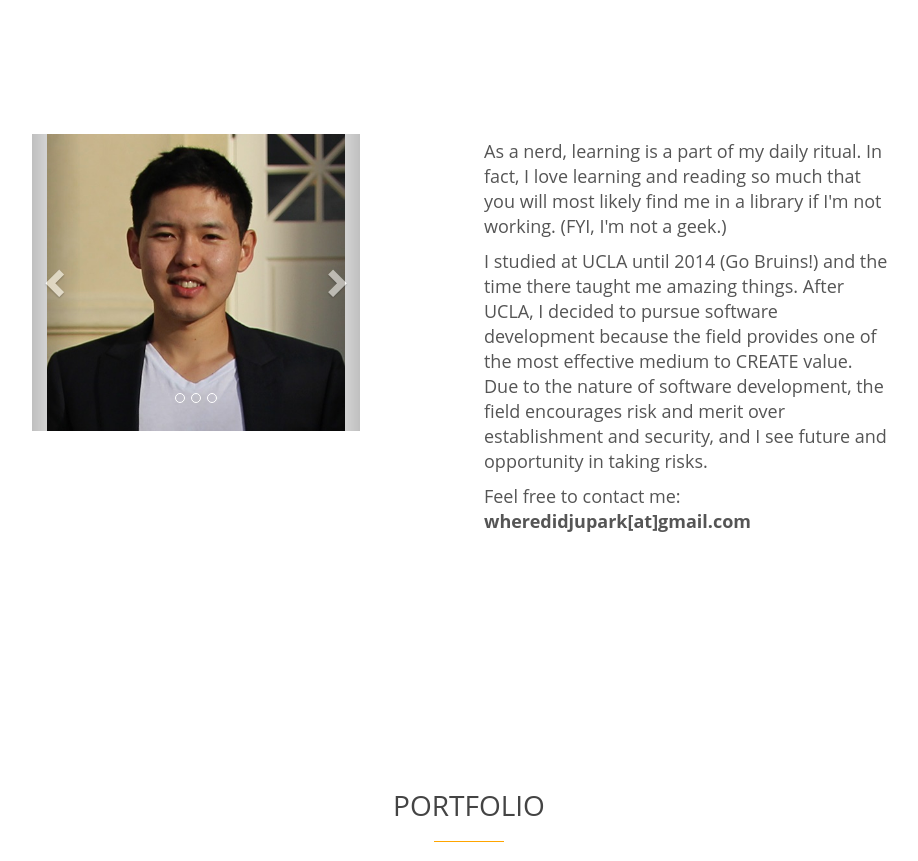
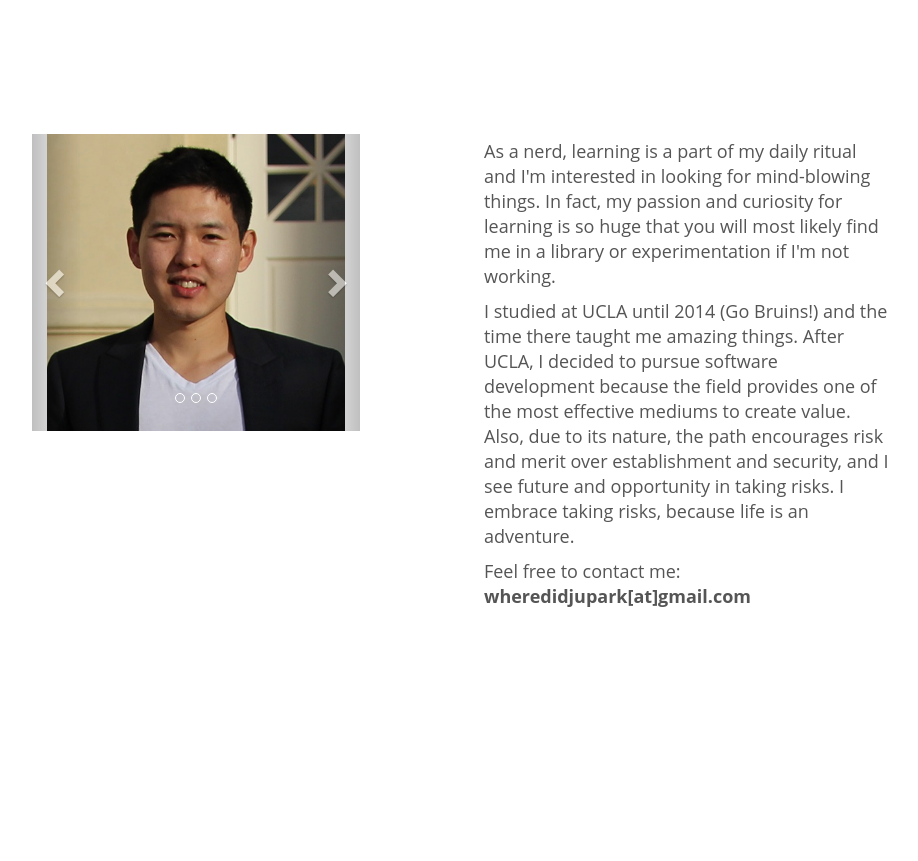
Before and after one commit to thinkingtofu/thinkingtofu.github.io, a plain HTML site: page index.html in a window 1280 px wide. Shown: the part 1360-2221 px from the top of the page, without its empty margins (171-1089 px from the left). Drawn offline with Linux system fonts and the light colour scheme.

Commit message:
intro change

```diff
--- a/index.html
+++ b/index.html
@@ -208,10 +208,13 @@ The data-spy and data-target are part of the built-in Bootstrap scrollspy functi
             </div>
             <div class="col-md-4 col-lg-4 col-md-offset-1 col-lg-offset-1">
                 <h4>
-                    As a nerd, learning is a part of my daily ritual. In fact, I love learning and reading so much that you will most likely find me in a library if I'm not working. (FYI, I'm not a geek.)
+                    As a nerd, learning is a part of my daily ritual and I'm interested in looking for mind-blowing things. In fact, my passion and curiosity for learning is so huge that you will most likely find me in a library or experimentation if I'm not working.
                 </h4>
                 <h4>
-                    I studied at UCLA until 2014 (Go Bruins!) and the time there taught me amazing things. After UCLA, I decided to pursue software development because the field provides one of the most effective medium to CREATE value. Due to the nature of software development, the field encourages risk and merit over establishment and security, and I see future and opportunity in taking risks.
+                    I studied at UCLA until 2014 (Go Bruins!) and the time there taught me amazing things. After UCLA, I decided to pursue software development because the field provides one of the most effective mediums to create value. Also, due to its nature, the path encourages risk and merit over establishment and security, and I see future and opportunity in taking risks. I embrace taking risks, because life is an adventure.
+                </h4>
+                <h4>
+
                 </h4>
                 <h4>
                     Feel free to contact me:
@@ -220,43 +223,6 @@ The data-spy and data-target are part of the built-in Bootstrap scrollspy functi
                 </h4>
             </div>
         </div>
-        <!--         <div class="container content-lg">
-            <div class="title-v1">
-                <h2>Our Vision And Mission</h2>
-                <p>We <strong>meet</strong> and get to know you. You tell us and we listen. <br>
-                We build your website to realise your vision and we <strong>deliver</strong> the ready product.</p>
-            </div>
-
-            <div class="row">
-                <div class="col-md-6 content-boxes-v3 margin-bottom-40">
-                    <div class="clearfix margin-bottom-30">
-                        <i class="icon-custom icon-md rounded-x icon-bg-u icon-line icon-trophy"></i>
-                        <div class="content-boxes-in-v3">
-                            <h2 class="heading-sm">Innovation Leader</h2>
-                            <p>Lorem Ipsum is simply dummy text of the printing and typesetting industry. Lorem Ipsum has been the industry's</p>
-                        </div>
-                    </div>
-                    <div class="clearfix margin-bottom-30">
-                        <i class="icon-custom icon-md rounded-x icon-bg-u icon-line icon-directions"></i>
-                        <div class="content-boxes-in-v3">
-                            <h2 class="heading-sm">Best Solutions &amp; Approaches</h2>
-                            <p>Lorem Ipsum is simply dummy text of the printing and typesetting industry. Lorem Ipsum has been the industry's</p>
-                        </div>
-                    </div>
-                    <div class="clearfix margin-bottom-30">
-                        <i class="icon-custom icon-md rounded-x icon-bg-u icon-line icon-diamond"></i>
-                        <div class="content-boxes-in-v3">
-                            <h2 class="heading-sm">Quality Service &amp; Support</h2>
-                            <p>Lorem Ipsum is simply dummy text of the printing and typesetting industry. Lorem Ipsum has been the industry's</p>
-                        </div>
-                    </div>
-                </div>
-
-                <div class="col-md-6">
-                    <img class="img-responsive" src="assets/img/mockup/mockup1.png" alt="">
-                </div>
-            </div>
-        </div> -->
     </section>
     <!-- Portfolio Section -->
     <section id="portfolio" class="about-section">
```
